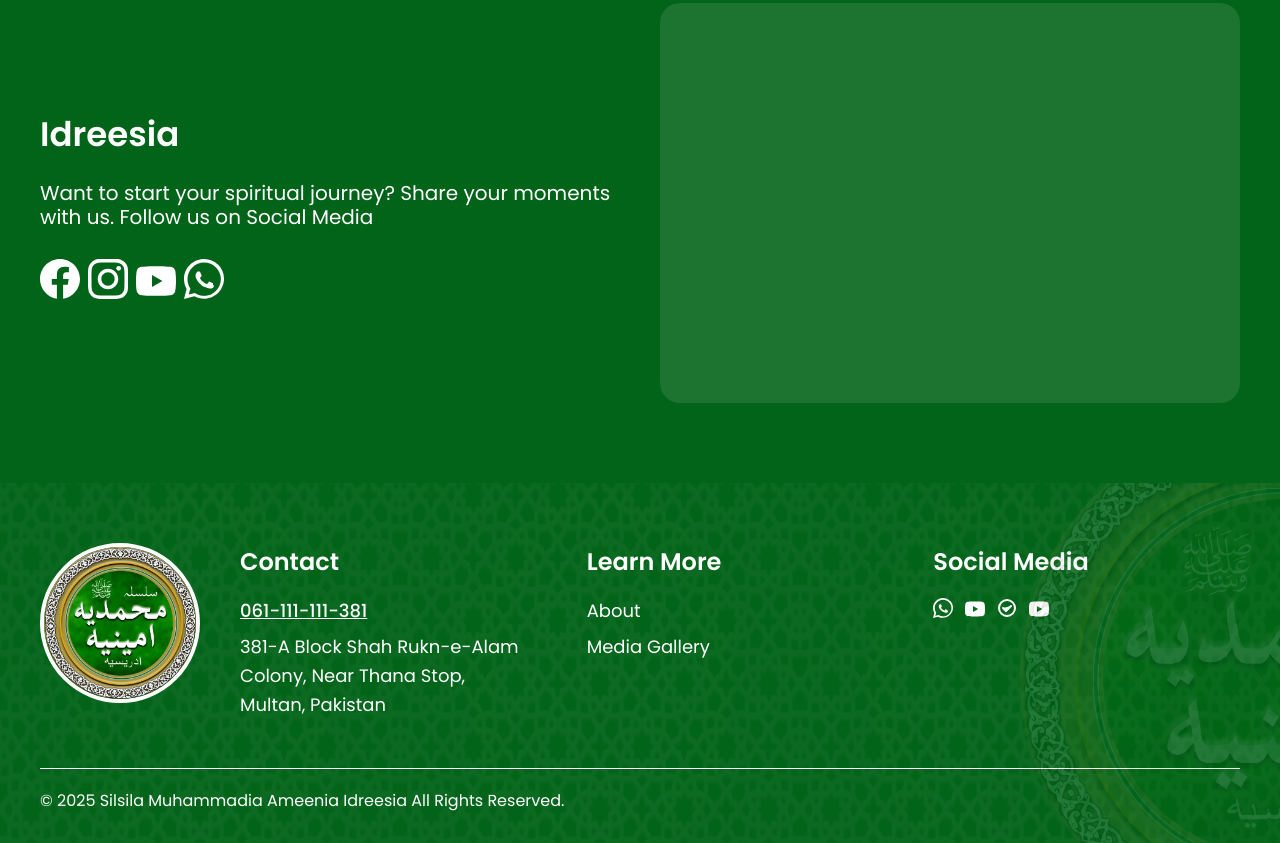
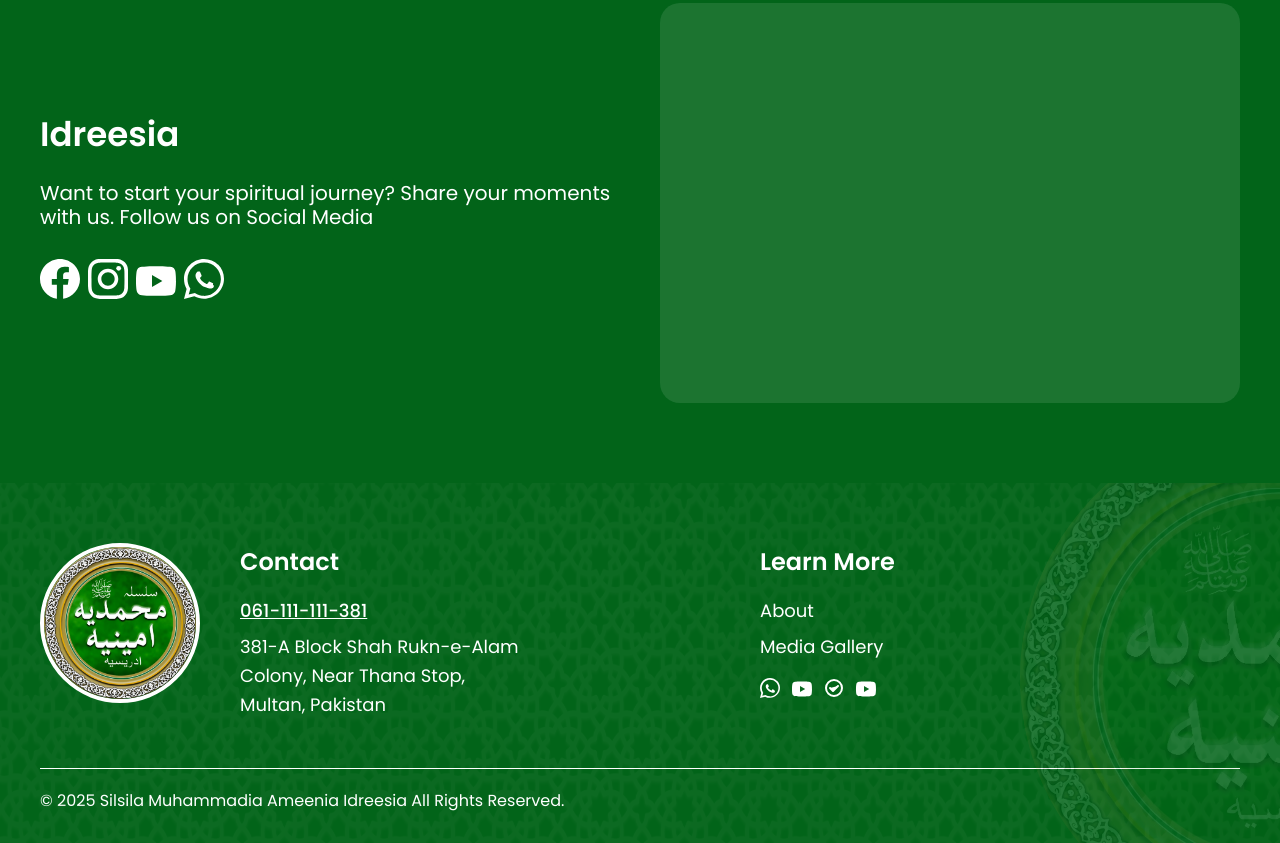
Before and after one commit to MMMustafakamran/FigmaToCode, a plain HTML site: page index.html in a window 1280 px wide. Shown: the part 4499-5342 px from the top of the page. Drawn offline with Linux system fonts and the light colour scheme.

Commit message:
footer update

```diff
--- a/index.html
+++ b/index.html
@@ -255,11 +255,8 @@
                     <h3>Learn More</h3>
                     <p><a href="#">About</a></p>
                     <p><a href="#">Media Gallery</a></p>
-                </div>
 
-                <!-- Right Section: Social Media -->
-                <div class="footer-social">
-                    <h3>Social Media</h3>
+                    <!-- Social Media Icons below Media Gallery -->
                     <div class="social-icons-footer">
                         <a href="#" aria-label="WhatsApp">
                             <svg width="20" height="20" viewBox="0 0 20 20" fill="white" xmlns="http://www.w3.org/2000/svg">
--- a/styles.css
+++ b/styles.css
@@ -605,14 +605,12 @@ button {
 }
 
 .footer-contact,
-.footer-learn-more,
-.footer-social {
+.footer-learn-more {
     text-align: center;
 }
 
 .footer-contact h3,
-.footer-learn-more h3,
-.footer-social h3 {
+.footer-learn-more h3 {
     font-size: 24px;
     font-weight: 600;
     margin-bottom: 15px;
@@ -850,8 +848,7 @@ button {
     }
 
     .footer-contact,
-    .footer-learn-more,
-    .footer-social {
+    .footer-learn-more {
         text-align: left;
         flex: 1;
     }
```
